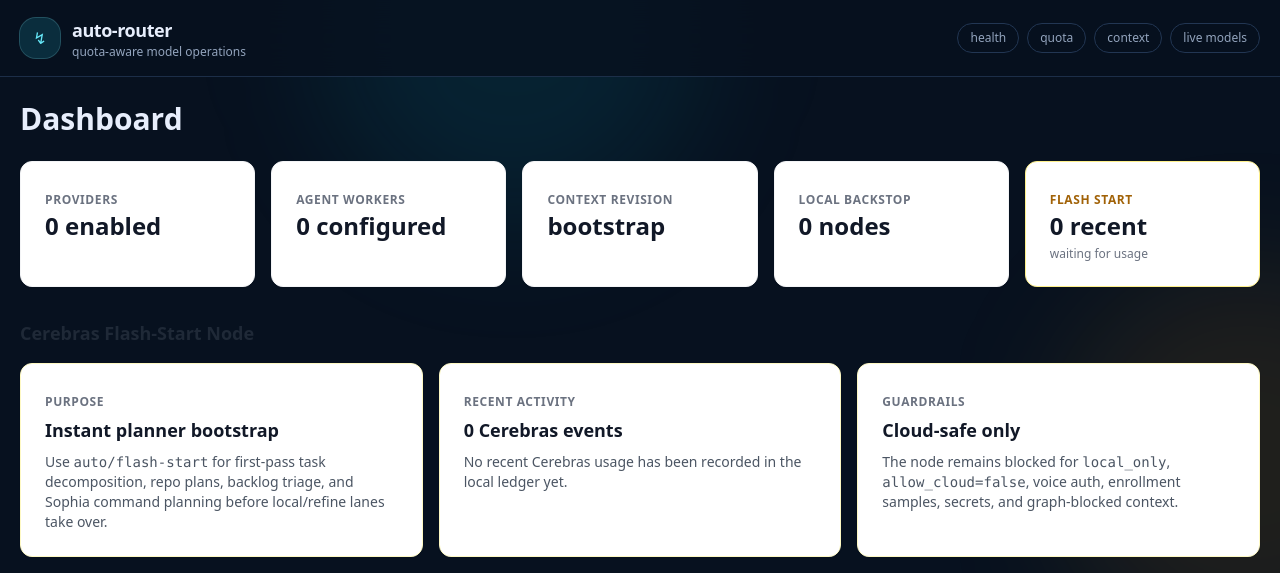
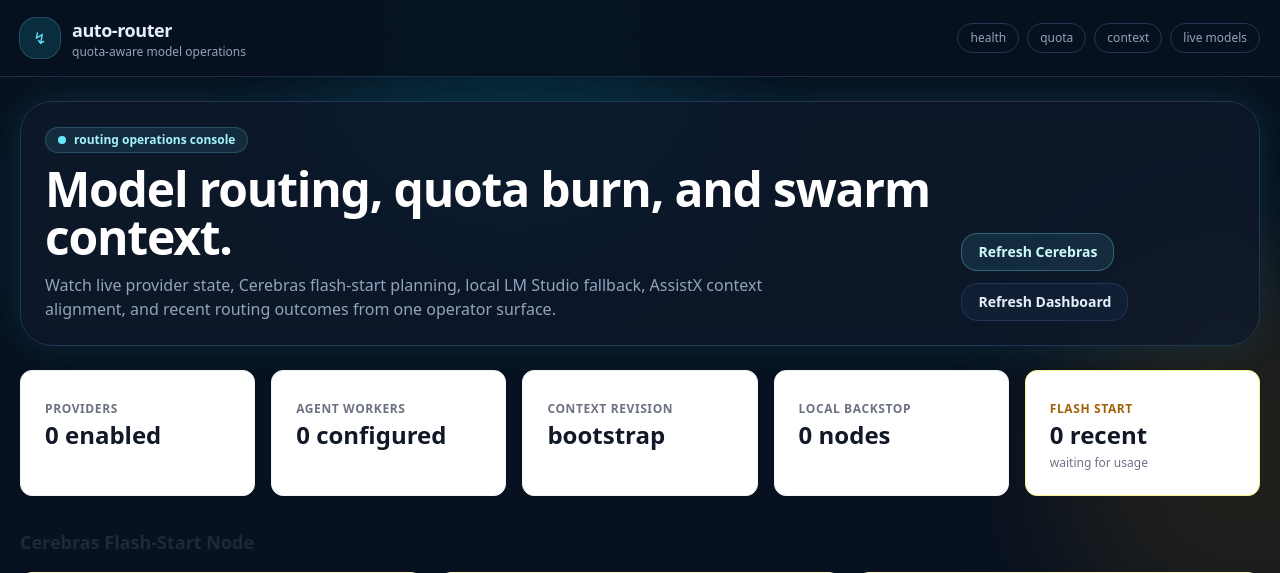
Before and after one commit to scottjoyner/auto-router, a FastAPI app: page /dashboard in a window 1280 px wide. Shown: the top 573 px of the page. Run offline with FastAPI, Linux system fonts and the light colour scheme; data that the repository does not hold is empty; some libraries are stand-ins or nearby versions.

Commit message:
Redesign dashboard landing page

```diff
--- a/src/auto_router/templates/dashboard.html
+++ b/src/auto_router/templates/dashboard.html
@@ -1,11 +1,37 @@
 {% extends "base.html" %}
 
 {% block content %}
-<div class="space-y-6">
-    <h1 class="text-3xl font-bold">Dashboard</h1>
-    <div id="dashboard-content" hx-trigger="load, every 10s" hx-get="/api/dashboard/summary" hx-swap="innerHTML">
-        <!-- Dashboard components will be injected here -->
-        <p>Loading dashboard...</p>
+<section class="mb-6 overflow-hidden rounded-[2rem] border border-router-line bg-router-panel/70 p-6 shadow-glow backdrop-blur">
+    <div class="flex flex-col gap-6 lg:flex-row lg:items-end lg:justify-between">
+        <div>
+            <div class="mb-3 inline-flex items-center gap-2 rounded-full border border-cyan-300/20 bg-cyan-300/10 px-3 py-1 text-xs font-semibold text-cyan-200">
+                <span class="h-2 w-2 rounded-full bg-cyan-300"></span>
+                routing operations console
+            </div>
+            <h1 class="text-3xl font-black tracking-tight text-white md:text-5xl">Model routing, quota burn, and swarm context.</h1>
+            <p class="mt-3 max-w-3xl text-sm leading-6 text-router-muted md:text-base">
+                Watch live provider state, Cerebras flash-start planning, local LM Studio fallback, AssistX context alignment, and recent routing outcomes from one operator surface.
+            </p>
+        </div>
+        <div class="flex flex-wrap gap-3">
+            <button class="rounded-2xl border border-cyan-300/30 bg-cyan-300/10 px-4 py-2 text-sm font-semibold text-cyan-100 hover:bg-cyan-300/20"
+                    hx-post="/admin/live-models/refresh?provider=cerebras"
+                    hx-target="#dashboard-content"
+                    hx-get="/api/dashboard/summary"
+                    hx-swap="innerHTML">
+                Refresh Cerebras
+            </button>
+            <button class="rounded-2xl border border-router-line bg-router-panel2 px-4 py-2 text-sm font-semibold text-router-text hover:border-cyan-300/40"
+                    hx-get="/api/dashboard/summary"
+                    hx-target="#dashboard-content"
+                    hx-swap="innerHTML">
+                Refresh Dashboard
+            </button>
+        </div>
     </div>
+</section>
+
+<div id="dashboard-content" hx-trigger="load, every 10s" hx-get="/api/dashboard/summary" hx-swap="innerHTML">
+    <div class="rounded-3xl border border-router-line bg-router-panel p-6 text-router-muted">Loading dashboard telemetry...</div>
 </div>
 {% endblock %}
```
